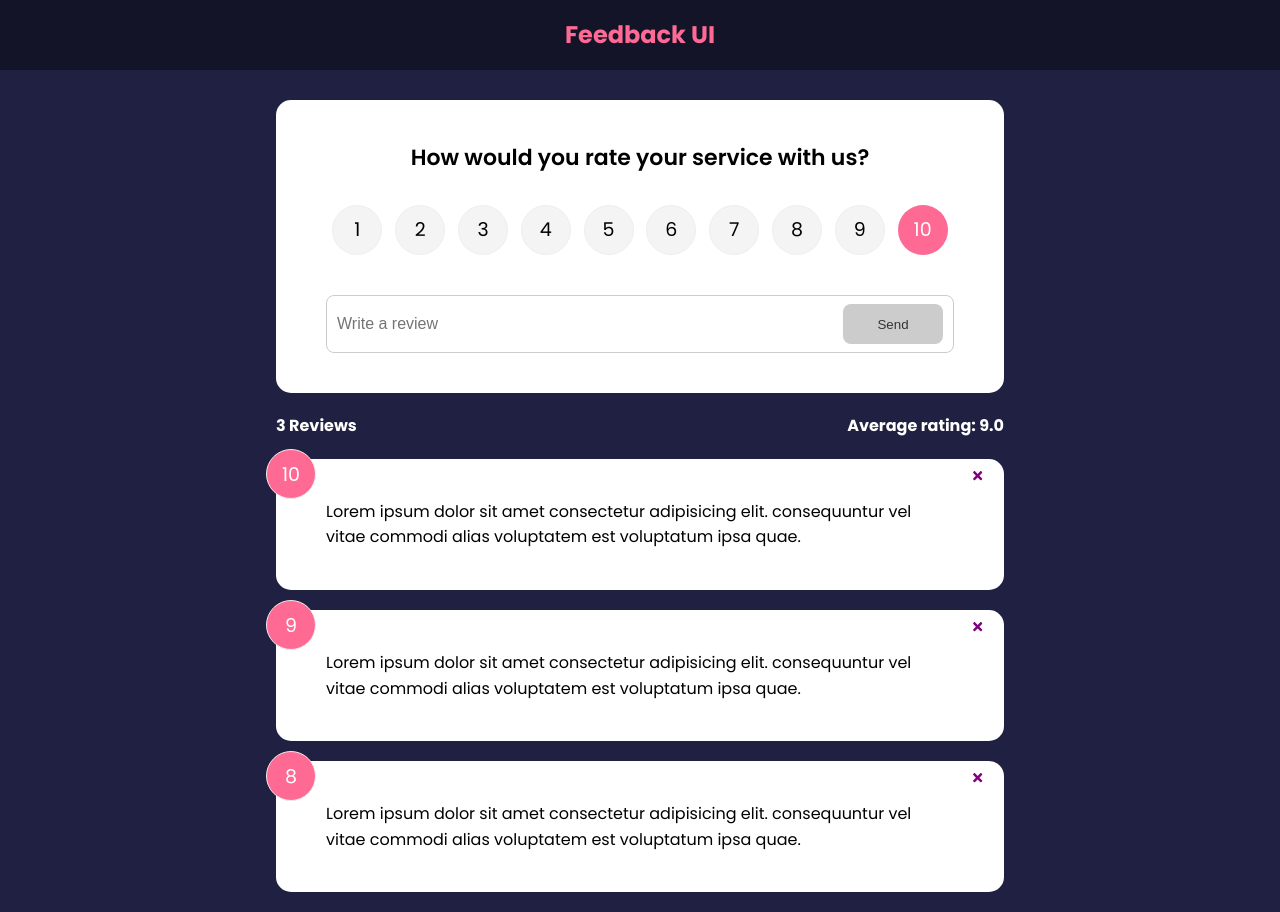
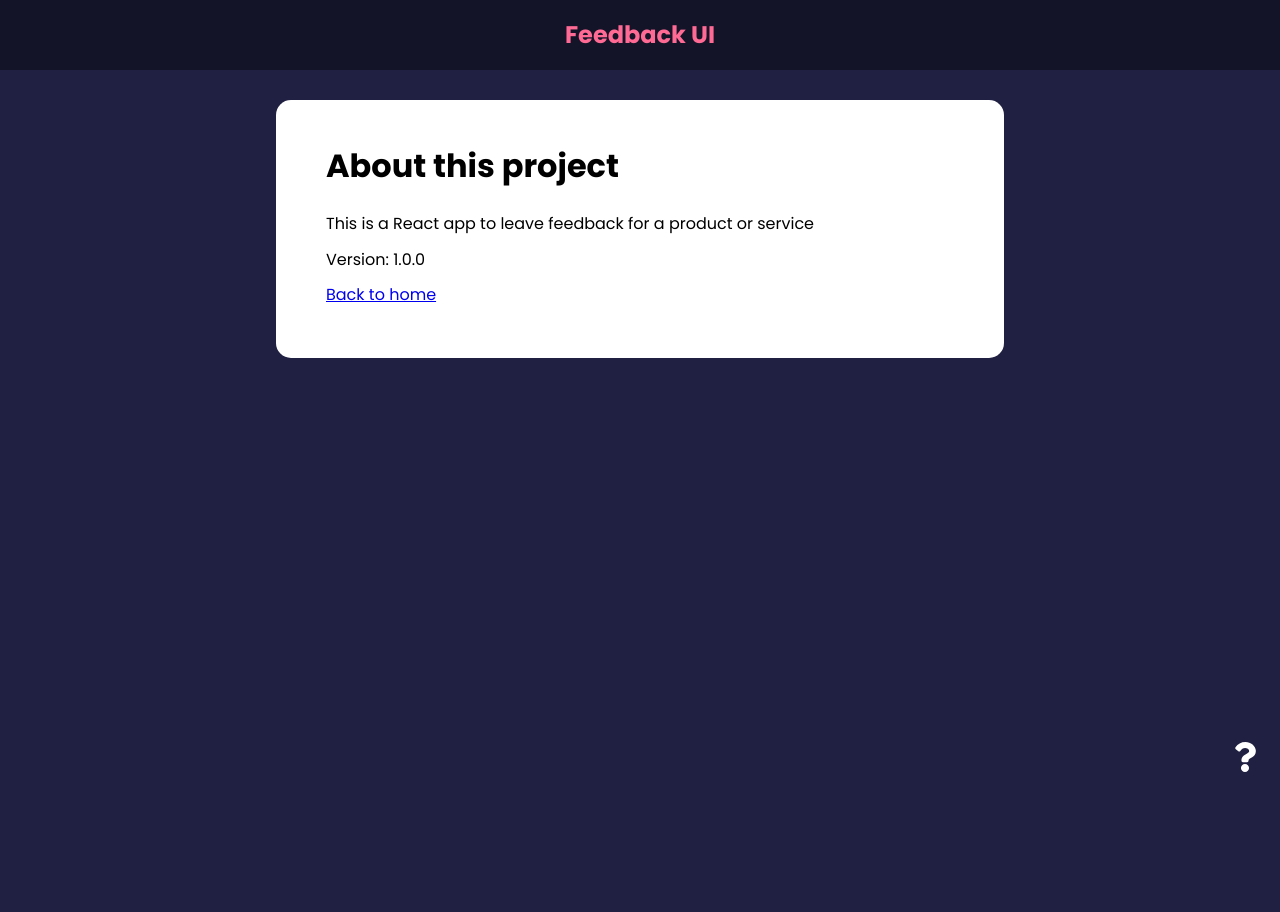
Before and after one commit to gbuckets30/FeedbackUI, a React (Create React App) app: page /about in a window 1280 px wide. After the commit the page ends 800 px from the top, so only its background shows below. Built offline with nearby package versions, Linux system fonts and the light colour scheme.

Commit message:
Add about page and configure react-router

```diff
--- a/package.json
+++ b/package.json
@@ -10,6 +10,7 @@
     "react": "^17.0.2",
     "react-dom": "^17.0.2",
     "react-icons": "^4.3.1",
+    "react-router-dom": "^6.2.1",
     "react-scripts": "5.0.0",
     "uuid": "^8.3.2",
     "web-vitals": "^2.1.2"
--- a/src/App.js
+++ b/src/App.js
@@ -1,9 +1,12 @@
 import Header from './components/Header';
 import { useState } from 'react';
+import { BrowserRouter as Router, Routes, Route } from 'react-router-dom';
 import FeedbackData from './data/FeedbackData';
 import FeedbackList from './components/FeedbackList';
 import FeedbackStats from './components/FeedbackStats';
 import FeedbackForm from './components/FeedbackForm';
+import AboutPage from './Pages/AboutPage';
+import AboutIconLink from './components/AboutIconLink';
 
 export default function App() {
   const [feedback, setFeedback] = useState(FeedbackData);
@@ -17,13 +20,29 @@
   };
 
   return (
-    <div>
+    <Router>
       <Header />
       <div className='container'>
-        <FeedbackForm handleAdd={addFeedback} />
-        <FeedbackStats feedback={feedback} />
-        <FeedbackList feedback={feedback} handleDelete={deleteFeedback} />
+        <Routes>
+          <Route
+            exact
+            path='/'
+            element={
+              <>
+                <FeedbackForm handleAdd={addFeedback} />
+                <FeedbackStats feedback={feedback} />
+                <FeedbackList
+                  feedback={feedback}
+                  handleDelete={deleteFeedback}
+                />
+              </>
+            }
+          />
+          <Route exact path='/about' element={<AboutPage />} />
+        </Routes>
+
+        <AboutIconLink />
       </div>
-    </div>
+    </Router>
   );
 }
--- /dev/null
+++ b/src/Pages/AboutPage.jsx
@@ -0,0 +1,19 @@
+import Card from '../components/shared/Card';
+import { Link } from 'react-router-dom';
+function AboutPage() {
+  return (
+    <Card>
+      <div className='about'>
+        <h1>About this project</h1>
+        <p>This is a React app to leave feedback for a product or service</p>
+        <p>Version: 1.0.0</p>
+
+        <p>
+          <Link to='/'>Back to home</Link>
+        </p>
+      </div>
+    </Card>
+  );
+}
+
+export default AboutPage;
--- /dev/null
+++ b/src/components/AboutIconLink.jsx
@@ -0,0 +1,14 @@
+import { FaQuestion } from 'react-icons/fa';
+import { Link } from 'react-router-dom';
+
+function AboutIconLink() {
+  return (
+    <div className='about-link'>
+      <Link to='/about'>
+        <FaQuestion size={30} />
+      </Link>
+    </div>
+  );
+}
+
+export default AboutIconLink;
```
Also changed, not shown: 1 other file (tests, documents, lock files or other folders).
